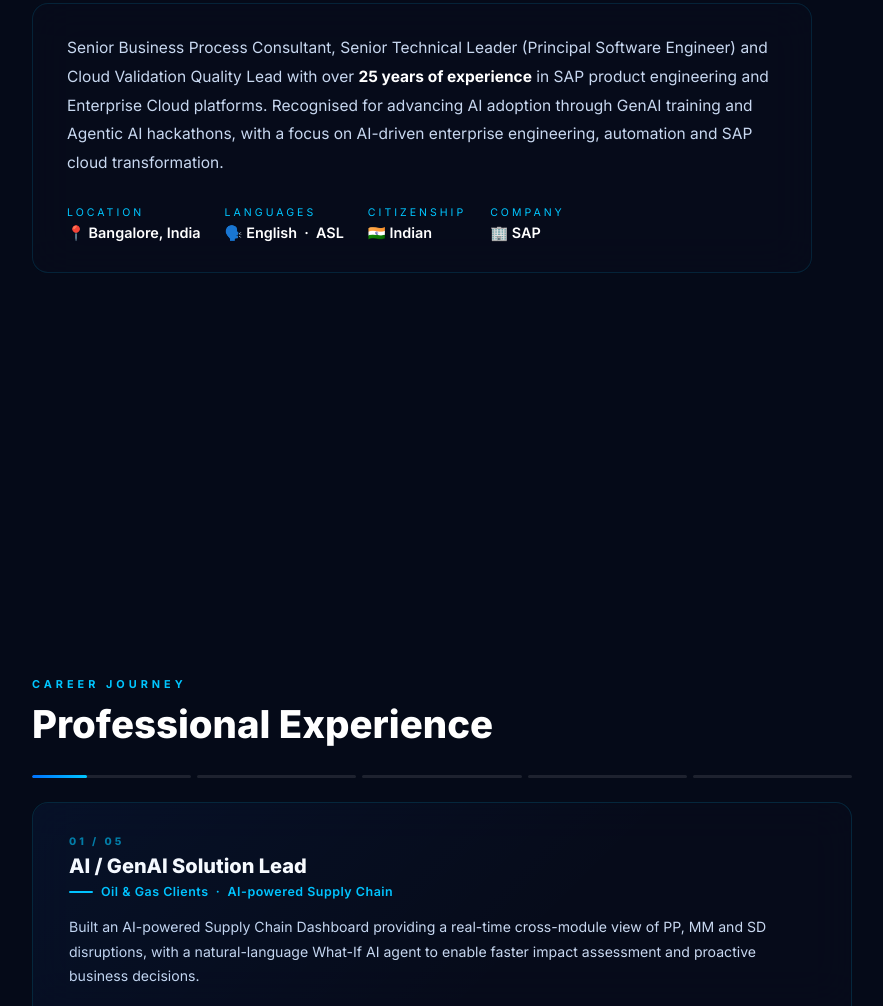
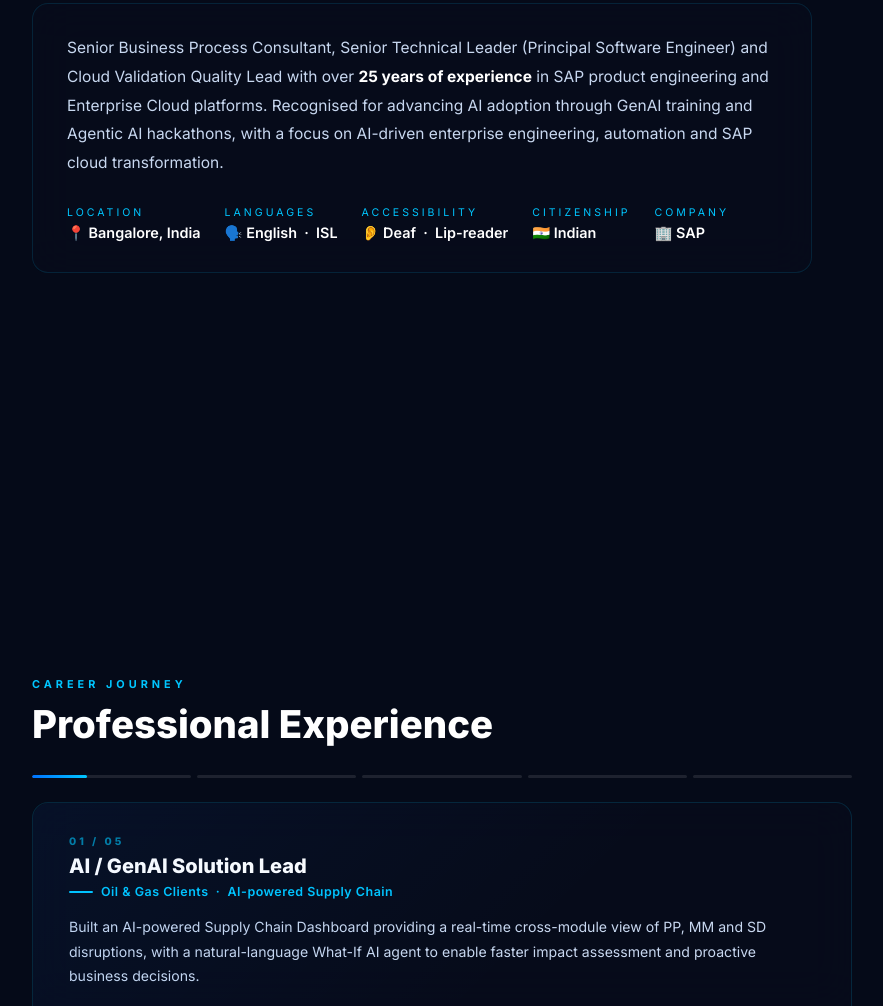
Before and after one commit to anitadixit912/AnitaDixitCV, a plain HTML site: page index.html in a window 1280 px wide. Shown: the part 1093-2099 px from the top of the page, without its empty margins (254-1137 px from the left). Drawn offline with Linux system fonts and the light colour scheme.

Commit message:
Profile: add Deaf / Lip-reader accessibility info tile; update ASL to ISL

```diff
--- a/index.html
+++ b/index.html
@@ -730,7 +730,11 @@
           </div>
           <div>
             <div style="font-size:0.66rem;color:var(--accent);letter-spacing:3px;text-transform:uppercase;margin-bottom:5px">Languages</div>
-            <div style="font-size:0.9rem;font-weight:600">🗣️ English &nbsp;·&nbsp; ASL</div>
+            <div style="font-size:0.9rem;font-weight:600">🗣️ English &nbsp;·&nbsp; ISL</div>
+          </div>
+          <div>
+            <div style="font-size:0.66rem;color:var(--accent);letter-spacing:3px;text-transform:uppercase;margin-bottom:5px">Accessibility</div>
+            <div style="font-size:0.9rem;font-weight:600">👂 Deaf &nbsp;·&nbsp; Lip-reader</div>
           </div>
           <div>
             <div style="font-size:0.66rem;color:var(--accent);letter-spacing:3px;text-transform:uppercase;margin-bottom:5px">Citizenship</div>
```
